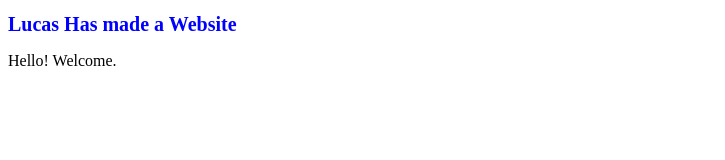
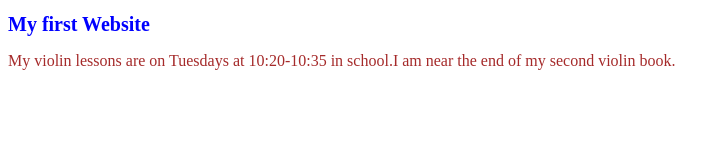
Before and after one commit to MikeStelfox/Lucas-learning-website, a plain HTML site: page docs/index.html in a window 1280 px wide. Shown: the whole page, without its empty margins (0-725 px from the left). Drawn offline with Linux system fonts and the light colour scheme.

Commit message:
Information!!!

```diff
--- a/docs/index.html
+++ b/docs/index.html
@@ -4,7 +4,7 @@
 </head>
 <body>
 
-    <h1>Lucas Has made a Website</h1>
-    <p>Hello! Welcome.</p>
+    <h1>My first Website</h1>
+    <p>My violin lessons are on Tuesdays at 10:20-10:35 in school.I am near the end of my second violin book.</p>
 
 </body>
--- a/docs/styles.css
+++ b/docs/styles.css
@@ -1 +1,2 @@
 h1 {color:blue; font-size: 20px;}
+p {color:brown;}
```
